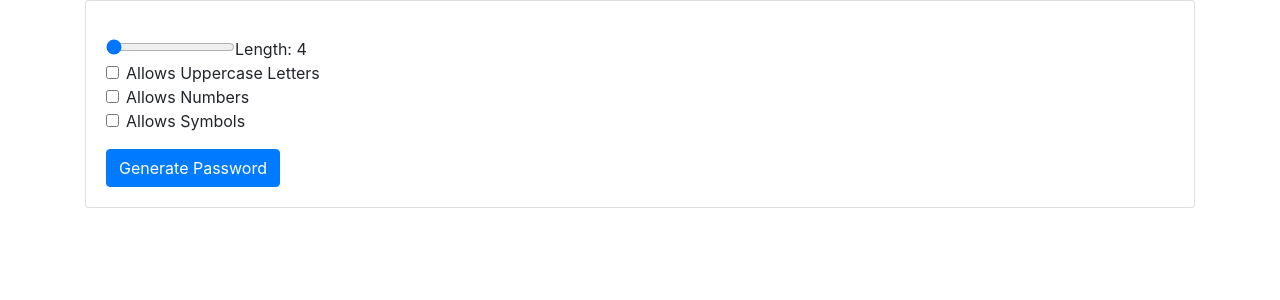
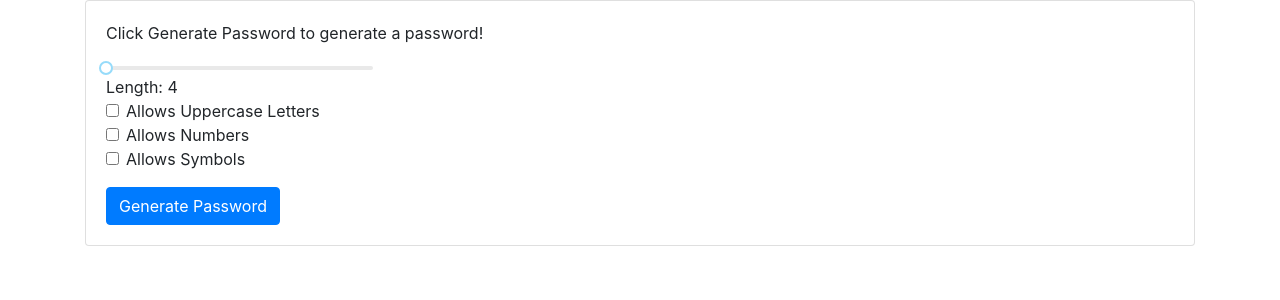
Before and after one commit to ianDesson/random-password-generator, a React (Create React App) app: page / in a window 1280 px wide. Shown: the top 300 px of the page. Built offline with nearby package versions, Linux system fonts and the light colour scheme.

Commit message:
Use rc-slider

```diff
--- a/src/App.js
+++ b/src/App.js
@@ -2,16 +2,22 @@ import React, { useState } from "react";
 import "bootstrap/dist/css/bootstrap.min.css";
 import { generatePassword } from "./passwordGenerator";
 
+
+import Slider, { createSliderWithTooltip } from "rc-slider";
 import Card from "react-bootstrap/Card";
 import Button from "react-bootstrap/Button";
 import Form from "react-bootstrap/Form";
 
-function App() {
+import 'rc-slider/assets/index.css'
+
+const App = () => {
   const [password, setPassword] = useState("");
   const [length, setLength] = useState(4);
   const [uppercaseEnabled, setUppercaseEnabled] = useState(false);
   const [numbersEnabled, setNumbersEnabled] = useState(false);
   const [symbolsEnabled, setSymbolsEnabled] = useState(false);
+
+  const SliderWithTooltip = createSliderWithTooltip(Slider);
 
   const checkboxes = [
     {
@@ -34,8 +40,26 @@ function App() {
     <div class="container">
       <Card>
         <Card.Body>
-          <Card.Text>{password}</Card.Text>
-          <input type="range" min="4" max="20" step="1" value={length} onChange={e => setLength(e.target.value)} />
+          <Card.Text>
+            {password
+              ? `Password: ${password}`
+              : "Click Generate Password to generate a password!"}
+          </Card.Text>
+          <SliderWithTooltip
+          style={{width: '25%'}}
+            min={4}
+            max={20}
+            defaultValue={length}
+            onAfterChange={value => setLength(value)}
+          />
+          {/* <input
+            type="range"
+            min="4"
+            max="20"
+            step="1"
+            value={length}
+            onChange={e => setLength(e.target.value)}
+          /> */}
           <span>Length: {length}</span>
           <div className="mb-3">
             {checkboxes.map(checkbox => (
@@ -66,6 +90,6 @@ function App() {
       </Card>
     </div>
   );
-}
+};
 
 export default App;
```
